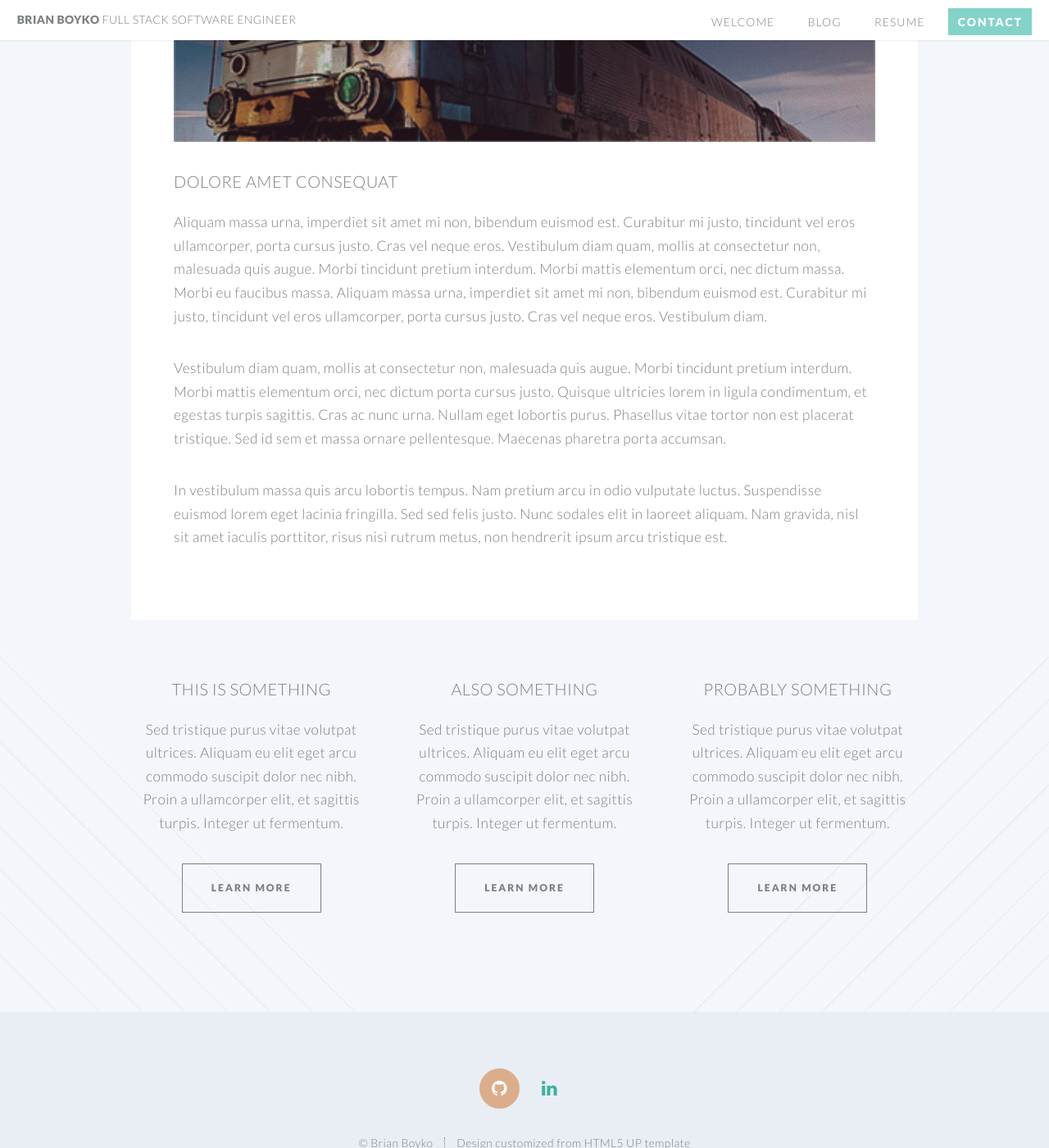
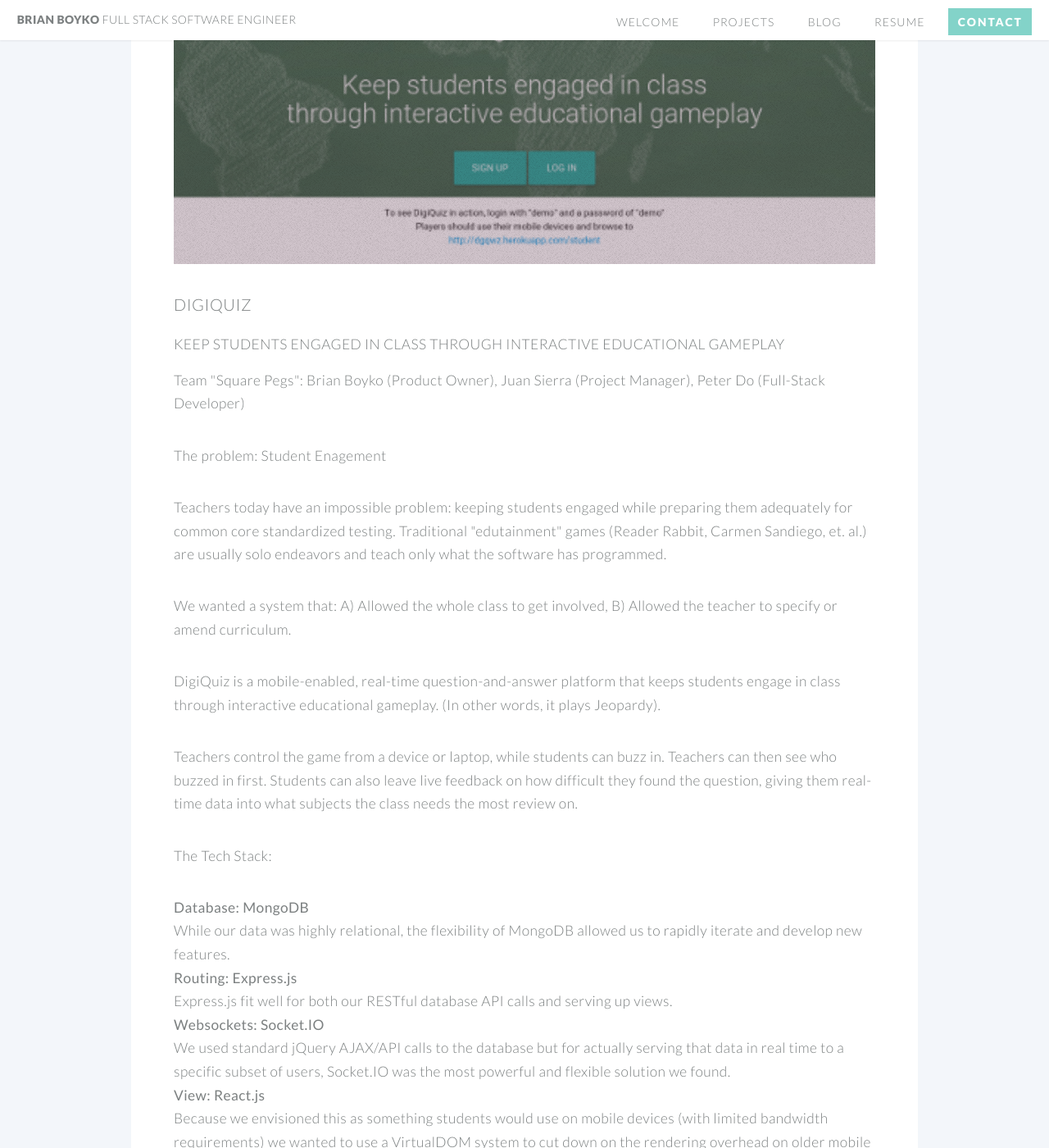
Before and after one commit to brianboyko/brianboyko.github.io, a Jekyll site: the page built from projects.html, in a window 1280 px wide and 1400 px high, scrolled down 637 px. Shown: the whole window at 82% size. Built offline with Jekyll 4.4.1, drawn with Linux system fonts in a browser that asks for light colours; some of the changed text lies outside the part shown.

Commit message:
add images as well as projects page

```diff
--- a/_includes/header.html
+++ b/_includes/header.html
@@ -4,6 +4,9 @@
     <ul>
       <li>
         <a href="/">Welcome</a>
+      </li>
+      <li>
+        <a href="/projects.html">Projects</a>
       </li>
       <li>
         <a href="/blog.html">Blog</a>
@@ -14,6 +17,7 @@
       <li>
         <a class="button special" href="mailto:brian.boyko@gmail.com">Contact</a>
       </li>
+
     </ul>
   </nav>
 </header>
--- a/projects.html
+++ b/projects.html
@@ -12,9 +12,8 @@ layout: default
       <article id="main">
 
         <header class="special container">
-					<span class="icon fa-mobile"></span>
-					<h2>And finally there's <strong>No Sidebar</strong></h2>
-					<p>Where that in the center faces the nameless horrors alone.</p>
+          <span class="icon fa-bolt"></span>
+          <h2>Projects</h2>
         </header>
 
         <!-- One -->
@@ -23,67 +22,52 @@ layout: default
             <!-- Content -->
               <div class="content">
                 <section>
-									<a href="#" class="image featured"><img src="images/pic04.jpg" alt="" /></a>
+                  <a href="http://dgqwz.herokuapp.com" class="image featured"><img src="images/digiquiz.png" alt="" /></a>
                   <header>
-										<h3>Dolore Amet Consequat</h3>
+                    <h3><a href="http://dgqwz.herokuapp.com">DigiQuiz</a></h3>
+                    <h4>Keep students engaged in class through interactive educational gameplay</h4>
                   </header>
-									<p>Aliquam massa urna, imperdiet sit amet mi non, bibendum euismod est. Curabitur mi justo, tincidunt vel eros ullamcorper, porta cursus justo. Cras vel neque eros. Vestibulum diam quam, mollis at consectetur non, malesuada quis augue. Morbi tincidunt pretium interdum. Morbi mattis elementum orci, nec dictum massa. Morbi eu faucibus massa. Aliquam massa urna, imperdiet sit amet mi non, bibendum euismod est. Curabitur mi justo, tincidunt vel eros ullamcorper, porta cursus justo. Cras vel neque eros. Vestibulum diam.</p>
-									<p>Vestibulum diam quam, mollis at consectetur non, malesuada quis augue. Morbi tincidunt pretium interdum. Morbi mattis elementum orci, nec dictum porta cursus justo. Quisque ultricies lorem in ligula condimentum, et egestas turpis sagittis. Cras ac nunc urna. Nullam eget lobortis purus. Phasellus vitae tortor non est placerat tristique. Sed id sem et massa ornare pellentesque. Maecenas pharetra porta accumsan. </p>
-									<p>In vestibulum massa quis arcu lobortis tempus. Nam pretium arcu in odio vulputate luctus. Suspendisse euismod lorem eget lacinia fringilla. Sed sed felis justo. Nunc sodales elit in laoreet aliquam. Nam gravida, nisl sit amet iaculis porttitor, risus nisi rutrum metus, non hendrerit ipsum arcu tristique est.</p>
+                  <p>Team "Square Pegs": Brian Boyko (Product Owner), Juan Sierra (Project Manager), Peter Do (Full-Stack Developer)</p>
+                  <p>The problem: Student Enagement</p>
+                  <p>Teachers today have an impossible problem: keeping students engaged while preparing them adequately for common core standardized testing. Traditional "edutainment" games (Reader Rabbit, Carmen Sandiego, et. al.) are usually solo endeavors and teach only what the software has programmed. </P>
+                  <p>We wanted a system that: A) Allowed the whole class to get involved, B) Allowed the teacher to specify or amend curriculum. </p>
+                  DigiQuiz is a mobile-enabled, real-time question-and-answer platform that keeps students engage in class through interactive educational gameplay. (In other words, it plays Jeopardy). </p>
+                  <p>Teachers control the game from a device or laptop, while students can buzz in.  Teachers can then see who buzzed in first. Students can also leave live feedback on how difficult they found the question, giving them real-time data into what subjects the class needs the most review on.</p>
+                  <p>The Tech Stack:
+                    <UL>
+                      <LI><strong>Database: MongoDB</strong><BR>
+                      While our data was highly relational, the flexibility of MongoDB allowed us to rapidly iterate and develop new features. </LI>
+                      <LI><strong>Routing: Express.js</strong><BR>
+                      Express.js fit well for both our RESTful database API calls and serving up views. </LI>
+                      <LI><strong>Websockets: Socket.IO</strong><BR>
+                      We used standard jQuery AJAX/API calls to the database but for actually serving that data in real time to a specific subset of users, Socket.IO was the most powerful and flexible solution we found.</LI>
+                      <LI><strong>View: React.js</strong><BR>
+                      Because we envisioned this as something students would use on mobile devices (with limited bandwidth requirements) we wanted to use a VirtualDOM system to cut down on the rendering overhead on older mobile devices. </LI>
+                    </UL>
+                    <iframe width="560" height="315" src="https://www.youtube.com/embed/djVlG4gGOp4" frameborder="0" allowfullscreen></iframe>
+                    <HR>
                 </section>
-							</div>
+                <section>
+                  <a href="http://spkr.herokuapp.com" class="image featured"><img src="images/spkr.png" alt="" /></a>
+                  <header>
+                    <h3><a href="http://spkr.herokuapp.com">Speak</a></h3>
+                    <h4>Feedback for Public Speakers</h4>
+                  </header>
+                  <p>Team "Stacks-on-Stacks": Brian Boyko (Project Manager), Peter Do (Front-End Developer), Vaishnavi Reddi (Product Owner), Dan Moser (Full-Stack Developer), Josh Stevens (Full-Stack Developer)</p>
+                  <p><em>Legacy Project</em></p>
+                  <p>This was a legacy project - we were given a half-developed greenfield project from another team, and we were asked to add features</p>
+                  <p>The Tech Stack: MEAN Stack</p>
+                  <p>Features Added</p>
+                    <UL>
+                      <LI><strong>Custom Criteria for Feedback</strong><BR>
+                      The original app had nine categories hard-coded into the system, we added the ability to add and remove categories both stored on the database and displayed via the data visualization library, D3.JS</LI>
+                      <LI><strong>Comments Form</strong><BR>
+                      We allowed for evaluators to leave custom feedback for the form.</LI>
+                      <LI><strong>Responsive Redesign</strong><BR>
+                      We improved the UI by creating a responsive design (including the use of modals) with Bootstrap.css/Bootstrap.js</LI>
+                    </UL>
 
                 </section>
 
-				<!-- Two -->
-					<section class="wrapper style1 container special">
-						<div class="row">
-							<div class="4u">
-
-								<section>
-									<header>
-										<h3>This is Something</h3>
-									</header>
-									<p>Sed tristique purus vitae volutpat ultrices. Aliquam eu elit eget arcu commodo suscipit dolor nec nibh. Proin a ullamcorper elit, et sagittis turpis. Integer ut fermentum.</p>
-									<footer>
-										<ul class="buttons">
-											<li><a href="#" class="button small">Learn More</a></li>
-										</ul>
-									</footer>
-								</section>
-
-							</div>
-							<div class="4u">
-
-								<section>
-									<header>
-										<h3>Also Something</h3>
-									</header>
-									<p>Sed tristique purus vitae volutpat ultrices. Aliquam eu elit eget arcu commodo suscipit dolor nec nibh. Proin a ullamcorper elit, et sagittis turpis. Integer ut fermentum.</p>
-									<footer>
-										<ul class="buttons">
-											<li><a href="#" class="button small">Learn More</a></li>
-										</ul>
-									</footer>
-								</section>
-
-							</div>
-							<div class="4u">
-
-								<section>
-									<header>
-										<h3>Probably Something</h3>
-									</header>
-									<p>Sed tristique purus vitae volutpat ultrices. Aliquam eu elit eget arcu commodo suscipit dolor nec nibh. Proin a ullamcorper elit, et sagittis turpis. Integer ut fermentum.</p>
-									<footer>
-										<ul class="buttons">
-											<li><a href="#" class="button small">Learn More</a></li>
-										</ul>
-									</footer>
-								</section>
-
-							</div>
-						</div>
-					</section>
 
       </article>
```
Also changed, not shown: images/digiquiz.png (added), images/spkr.png (added), 1 other file. Lines whose indentation alone changed are shown as unchanged.
